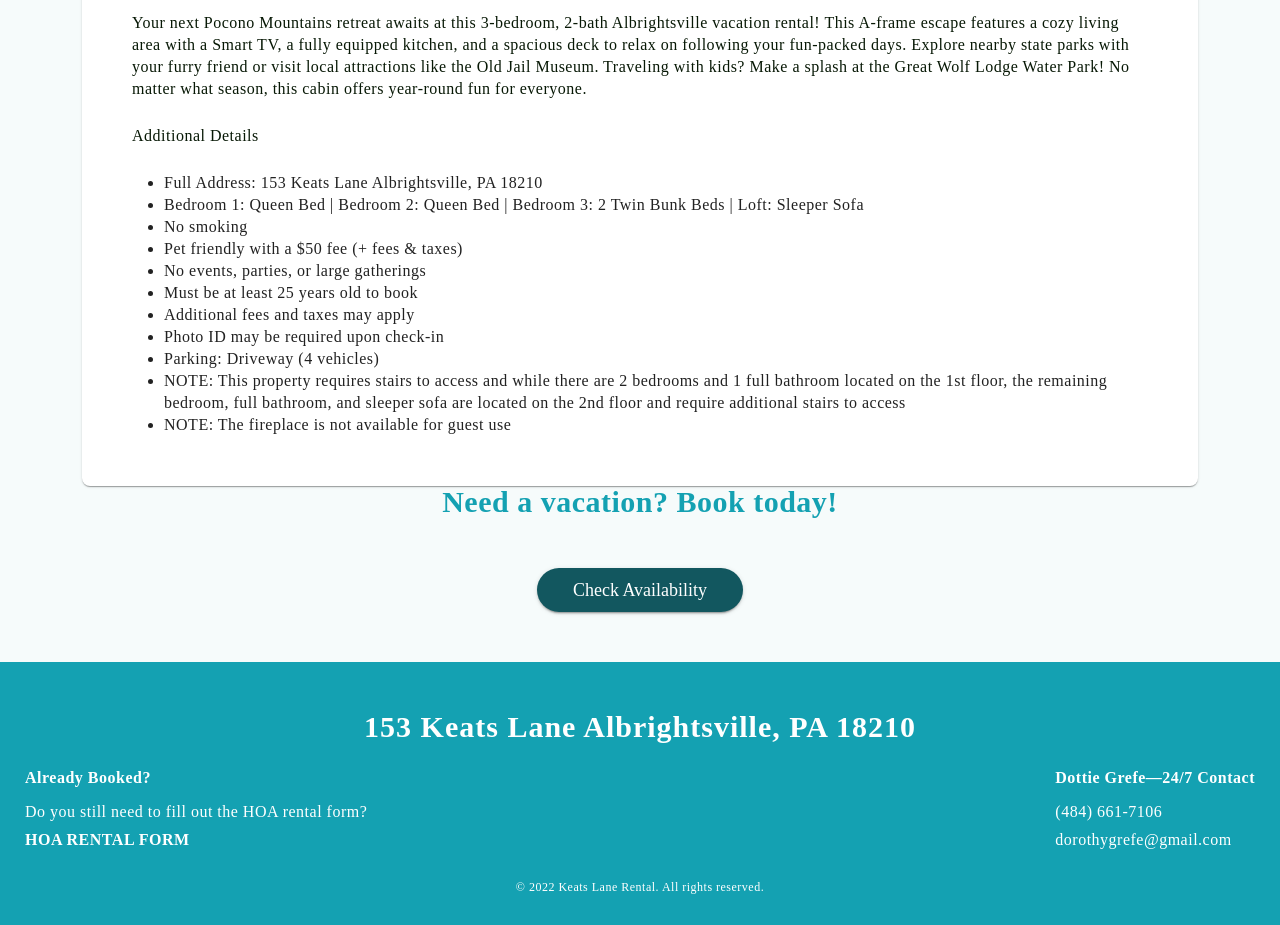
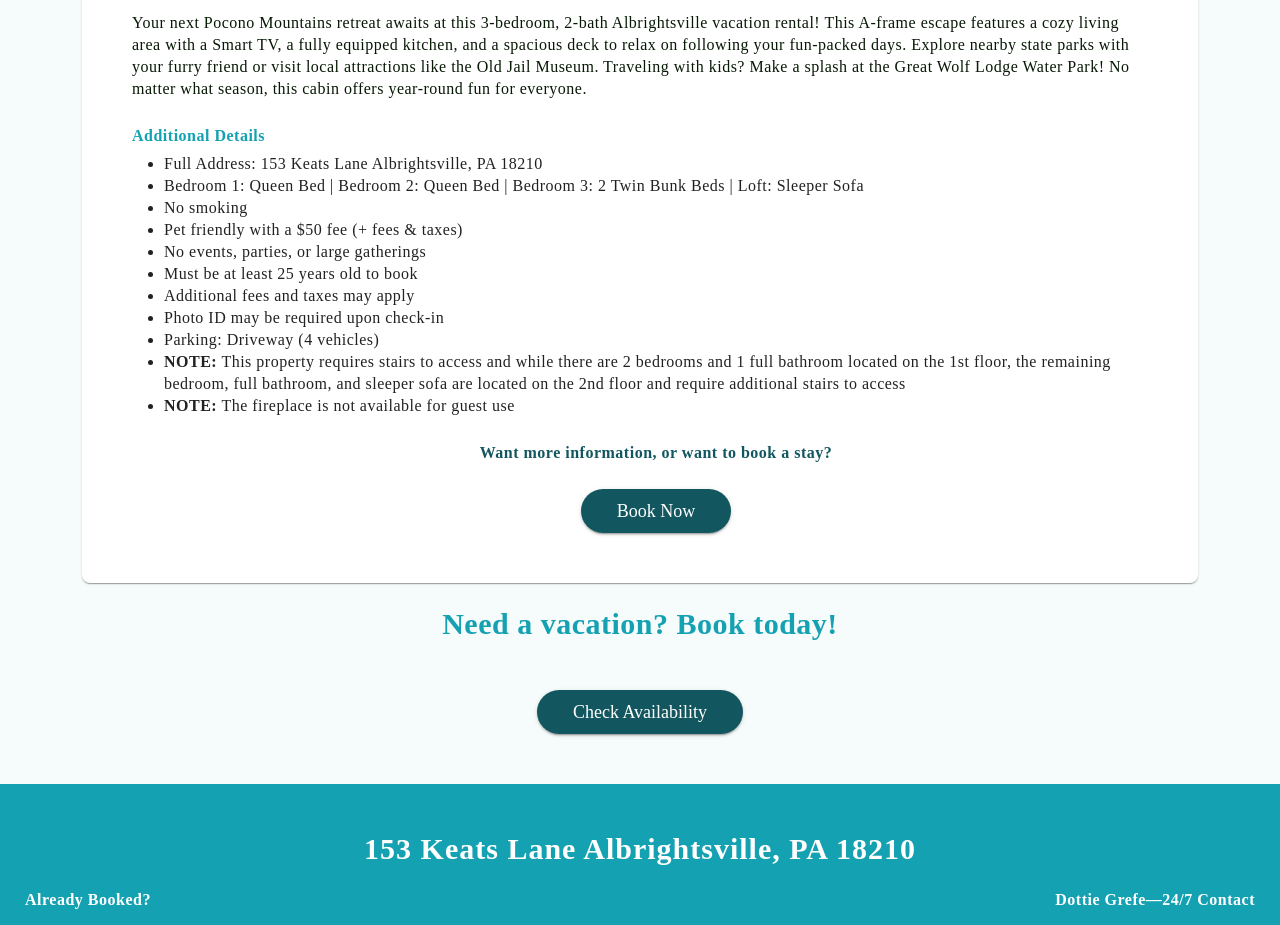
Before and after one commit to nickpiscopio/piscopio-rentals-frontend, an Angular app: page / in a window 1280 px wide. Shown: the part 560-1485 px from the top of the page. Built offline with nearby package versions, Linux system fonts and the light colour scheme.

Commit message:
Finalized the info card on the home screen.

```diff
--- a/src/app/components/fragments/footer/footer.component.scss
+++ b/src/app/components/fragments/footer/footer.component.scss
@@ -34,7 +34,7 @@ a:hover {
 }
 
 .description {
-    margin-bottom: 6px !important;
+    margin-bottom: $margin-small !important;
 }
 
 .container-fluid {
--- a/src/app/components/views/home/home.component.html
+++ b/src/app/components/views/home/home.component.html
@@ -2,7 +2,7 @@
     <mat-card>
         <h1>WELCOME TO 153 KEATS LANE!</h1>
         <p>Your next Pocono Mountains retreat awaits at this 3-bedroom, 2-bath Albrightsville vacation rental! This A-frame escape features a cozy living area with a Smart TV, a fully equipped kitchen, and a spacious deck to relax on following your fun-packed days. Explore nearby state parks with your furry friend or visit local attractions like the Old Jail Museum. Traveling with kids? Make a splash at the Great Wolf Lodge Water Park! No matter what season, this cabin offers year-round fun for everyone.</p>
-        <p class="bold">Additional Details</p>
+        <p id="title-additional-details">Additional Details</p>
         <ul>
             <li>Full Address: 153 Keats Lane Albrightsville, PA 18210</li>
             <li>Bedroom 1: Queen Bed | Bedroom 2: Queen Bed | Bedroom 3: 2 Twin Bunk Beds | Loft: Sleeper Sofa</li>
@@ -13,8 +13,13 @@
             <li>Additional fees and taxes may apply</li>
             <li>Photo ID may be required upon check-in</li>
             <li>Parking: Driveway ({{getVehicleThreshold()}} vehicles)</li>
-            <li><span class="bold">NOTE:</span> This property requires stairs to access and while there are 2 bedrooms and 1 full bathroom located on the 1st floor, the remaining bedroom, full bathroom, and sleeper sofa are located on the 2nd floor and require additional stairs to access</li>
-            <li><span class="bold">NOTE:</span> The fireplace is not available for guest use</li>
+            <li><span>NOTE:</span> This property requires stairs to access and while there are 2 bedrooms and 1 full bathroom located on the 1st floor, the remaining bedroom, full bathroom, and sleeper sofa are located on the 2nd floor and require additional stairs to access</li>
+            <li><span>NOTE:</span> The fireplace is not available for guest use</li>
+
+            <div id="wrapper-book-now">
+                <p>Want more information, or want to book a stay?</p>
+                <button mat-raised-button color="primary" (click)="bookNow()">Book Now</button>
+            </div>
         </ul>
     </mat-card>
     <div id="wrapper-check-availability">
--- a/src/app/components/views/home/home.component.scss
+++ b/src/app/components/views/home/home.component.scss
@@ -1,6 +1,29 @@
+@import "src/styles/color.scss";
+@import "src/styles/margin.scss";
 @import "src/styles/typeface.scss";
 
+span {
+    font-weight: $font-bold;
+}
+
+#title-additional-details {
+    margin-bottom: $margin-small !important;
+    color: $color-accent;
+    font-weight: $font-bold;
+}
+
+#wrapper-book-now {
+    text-align: center;
+
+    p {
+        margin: $margin-medium 0;
+        color: $color-primary;
+        font-weight: $font-bold;
+    }
+}
+
 #wrapper-check-availability {
+    margin-top: $margin-medium;
     text-align: center;
 
     h2 {
--- a/src/app/components/views/registration/success/success.component.scss
+++ b/src/app/components/views/registration/success/success.component.scss
@@ -1,6 +1,3 @@
-body {
-}
-
 .container {
     text-align: center;
     height: fit-content !important;
--- a/src/styles/margin.scss
+++ b/src/styles/margin.scss
@@ -2,5 +2,6 @@ $margin-extra-large: 100px;
 $margin-large: 50px;
 $margin-medium: 25px;
 $margin-normal: 12px;
+$margin-small: 6px;
 
 $margin-header-footer: 13px;
```
